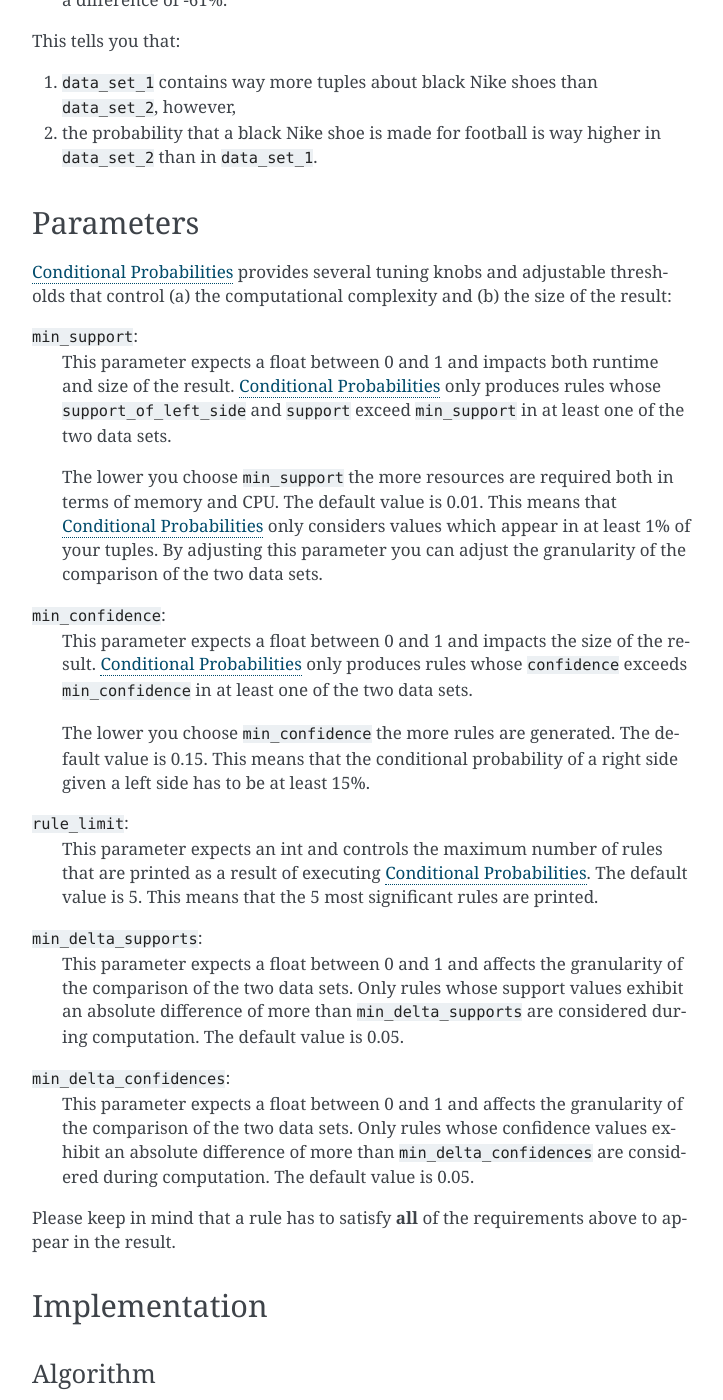
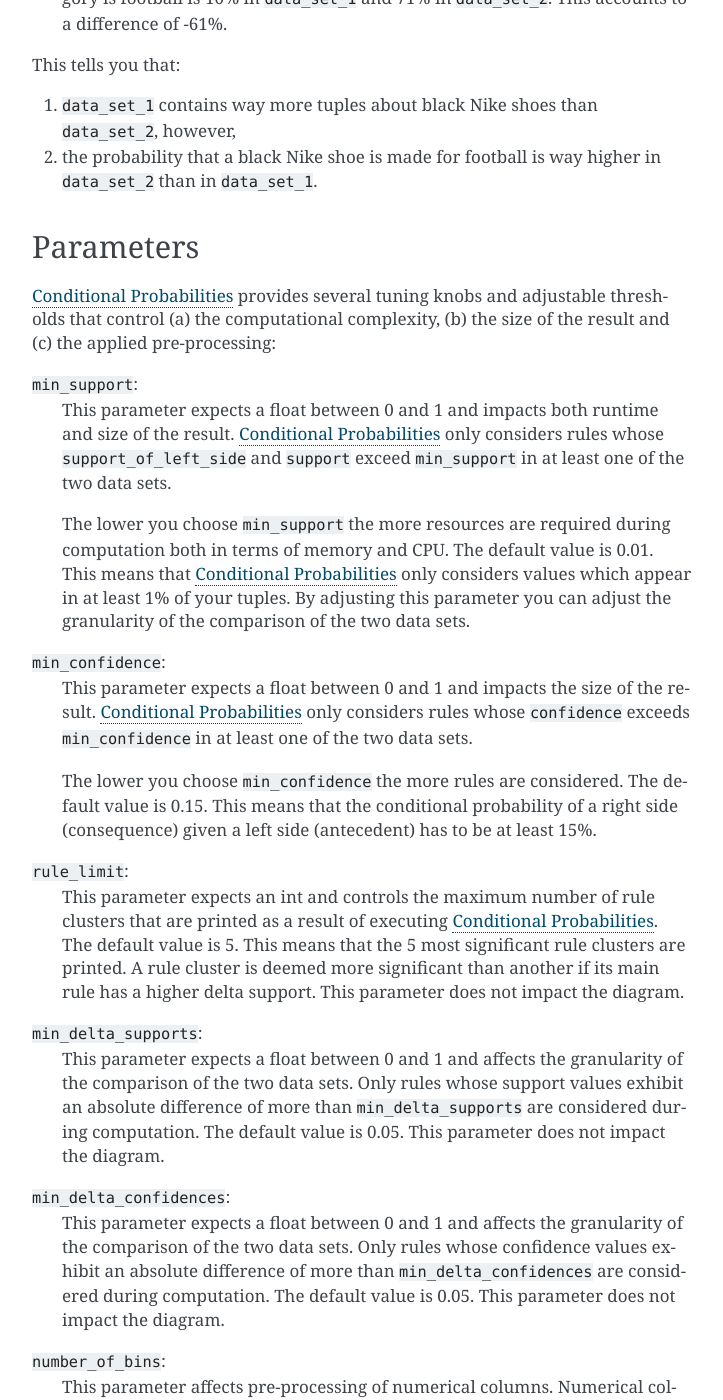
Before and after one commit to hpi-bp1819-naumann/shift-detector, a Sphinx documentation site: the page built from docs/source/checks/conditional_probabilities.rst, in a window 1280 px wide and 1400 px high, scrolled down 2127 px. Shown: the whole window, without its empty margins (388-1111 px from the left). Built offline with Sphinx 7.4.7, drawn with Linux system fonts in a browser that asks for light colours; some of the changed text lies outside the part shown.

Commit message:
Improve documentation

```diff
--- a/docs/source/checks/conditional_probabilities.rst
+++ b/docs/source/checks/conditional_probabilities.rst
@@ -46,17 +46,17 @@
 
 The code works as follows:
 
-1. First, you create a :class:`~shift_detector.Detector.Detector` object to tell Morpheus
+1. First, you create a :class:`~shift_detector.detector.Detector` object to tell Morpheus
    which data sets you want to compare.
-2. Then, you specify in :meth:`~shift_detector.Detector.Detector.run`
+2. Then, you specify in :meth:`~shift_detector.detector.Detector.run`
    which check you want to run: in this case
-   :class:`~shift_detector.checks.ConditionalProbabilitiesCheck.ConditionalProbabilitiesCheck`.
-3. Finally, you print the result with :meth:`~shift_detector.Detector.Detector.evaluate`.
+   :class:`~shift_detector.checks.conditional_probabilities_check.ConditionalProbabilitiesCheck`.
+3. Finally, you print the result with :meth:`~shift_detector.detector.Detector.evaluate`.
 
 Result
 ++++++
 
-:ref:`conditional_probabilities` produces a set of so called rule clusters::
+:ref:`conditional_probabilities` produces a set of so called rule clusters and a summarizing diagram::
 
     [make: Nike, color: black, category: football]
     make: Nike, color: black ==> category: football [SLS: (30%, 7%), S: (3%, 5%), C: (10%, 71%)]
@@ -91,17 +91,17 @@
 ----------
 
 :ref:`conditional_probabilities` provides several tuning knobs and adjustable
-thresholds that control (a) the computational complexity and
-(b) the size of the result:
+thresholds that control (a) the computational complexity,
+(b) the size of the result and (c) the applied pre-processing:
 
 ``min_support``:
     This parameter expects a float between 0 and 1 and impacts both runtime
-    and size of the result. :ref:`conditional_probabilities` only produces
+    and size of the result. :ref:`conditional_probabilities` only considers
     rules whose ``support_of_left_side`` and ``support`` exceed ``min_support``
     in at least one of the two data sets.
 
-    The lower you choose ``min_support`` the more resources are required
-    both in terms of memory and CPU.
+    The lower you choose ``min_support`` the more resources are required during
+    computation both in terms of memory and CPU.
     The default value is 0.01. This means that :ref:`conditional_probabilities`
     only considers values which appear in at least 1% of your tuples.
     By adjusting this parameter you can adjust the granularity of the comparison
@@ -109,29 +109,40 @@
 
 ``min_confidence``:
     This parameter expects a float between 0 and 1 and impacts the size of the
-    result. :ref:`conditional_probabilities` only produces rules whose
+    result. :ref:`conditional_probabilities` only considers rules whose
     ``confidence`` exceeds ``min_confidence`` in at least one of the two data sets.
 
-    The lower you choose ``min_confidence`` the more rules are generated.
+    The lower you choose ``min_confidence`` the more rules are considered.
     The default value is 0.15. This means that the conditional probability
-    of a right side given a left side has to be at least 15%.
+    of a right side (consequence) given a left side (antecedent) has to be at least 15%.
 
 ``rule_limit``:
-	This parameter expects an int and controls the maximum number of rules that are
-	printed as a result of executing :ref:`conditional_probabilities`.
-	The default value is 5. This means that the 5 most significant rules are printed.
+    This parameter expects an int and controls the maximum number of rule clusters that are
+    printed as a result of executing :ref:`conditional_probabilities`.
+    The default value is 5. This means that the 5 most significant rule clusters are printed.
+    A rule cluster is deemed more significant than another if its main rule has a higher
+    delta support. This parameter does not impact the diagram.
 
 ``min_delta_supports``:
-	This parameter expects a float between 0 and 1 and affects the granularity of the
-	comparison of the two data sets. Only rules whose support values exhibit an absolute
-	difference of more than ``min_delta_supports`` are considered during computation.
-	The default value is 0.05.
+    This parameter expects a float between 0 and 1 and affects the granularity of the
+    comparison of the two data sets. Only rules whose support values exhibit an absolute
+    difference of more than ``min_delta_supports`` are considered during computation.
+    The default value is 0.05. This parameter does not impact the diagram.
 
 ``min_delta_confidences``:
-	This parameter expects a float between 0 and 1 and affects the granularity of the
-	comparison of the two data sets. Only rules whose confidence values exhibit an absolute
-	difference of more than ``min_delta_confidences`` are considered during computation.
-	The default value is 0.05.
+    This parameter expects a float between 0 and 1 and affects the granularity of the
+    comparison of the two data sets. Only rules whose confidence values exhibit an absolute
+    difference of more than ``min_delta_confidences`` are considered during computation.
+    The default value is 0.05. This parameter does not impact the diagram.
+
+``number_of_bins``:
+    This parameter affects pre-processing of numerical columns.
+    Numerical columns are binned into ``number_of_bins`` many bins. The default value is 50.
+    This means that numerical columns are binned into 50 equal-width bins.
+
+``number_of_topics``:
+    This parameter affects pre-processing of textual columns.
+    Textual columns are embedded into ``number_of_topics`` topics. The default value is 20.
 
 Please keep in mind that a rule has to satisfy **all** of the requirements above
 to appear in the result.
@@ -149,31 +160,37 @@
 
 In the first phase,
 
-1. Both data sets are transformed: each component of every tuple is replaced
+1. Both data sets are pre-processed: numerical columns are binned and textual columns are
+   embedded.
+2. Both data sets are transformed: each component of every tuple is replaced
    by an attribute-name, attribute-value pair. However, this transformation is
    applied on the fly; we never actually copy the data.
-2. The FP-growth algorithm is used to generate *association rules* for both
+3. The FP-growth algorithm is used to generate *association rules* for both
    data sets. The parameters ``min_support`` and
    ``min_confidence`` are used as described in [Han2000]_ and
    [Agrawal1994]_. The only difference is that both parameters are relative and
    expect ``floats`` between 0 and 1, whereas [Han2000]_ and [Agrawal1994]_
    use an absolute value for ``min_support``.
-3. Association rules exceeding ``min_support`` and ``min_confidence`` in both
+4. Association rules exceeding ``min_support`` and ``min_confidence`` in both
    data sets can be compared directly. For each of those rule-pairs generate an
-   intermediate result rule similar to the form showed above.
-4. If a rule exceeds ``min_support`` and ``min_confidence`` in
+   intermediate result rule similar to the form of the main rule showed above.
+5. If a rule exceeds ``min_support`` and ``min_confidence`` in
    one data set but not in the other, we don't know if this rule does not appear in
    the other data set at all or just does not exceed ``min_support`` and/or
    ``min_confidence``. We therefore scan both data sets one
    more time and count their appearances. This information at hand, we can
    generate the remaining intermediate result rules.
-5. The intermediate result rules are filtered for those exceeding
-   ``min_delta_supports`` and ``min_delta_confidences``.
+6. A scatter plot diagram is generated which plots the absolute values of delta support and
+   delta confidence of rules.
 
 Rule Compression
 ################
 
-The second phase
+The second phase works on the **association rules** produced in the first phase:
+
+1. The intermediate result rules are filtered to obtain those exceeding
+   ``min_delta_supports`` and ``min_delta_confidences``.
+2. The remaining rules are assigned to so called rule clusters.
 
 References
 ----------
```
Also changed, not shown: other parts of docs/source/checks/conditional_probabilities.rst (+2 -2 lines).
